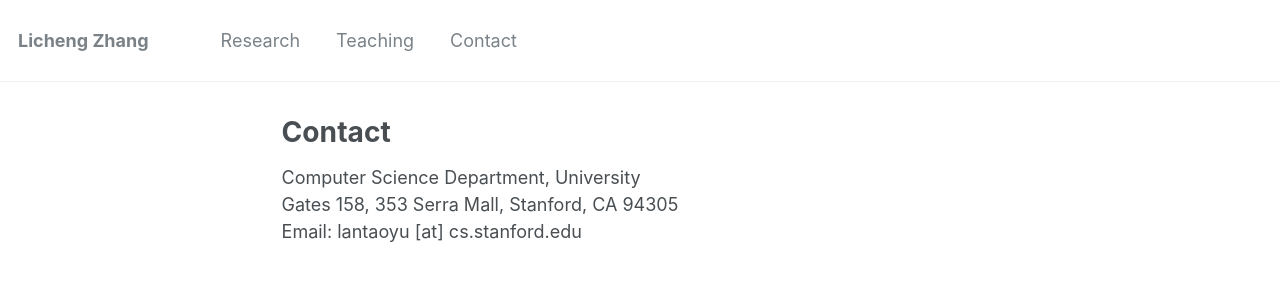
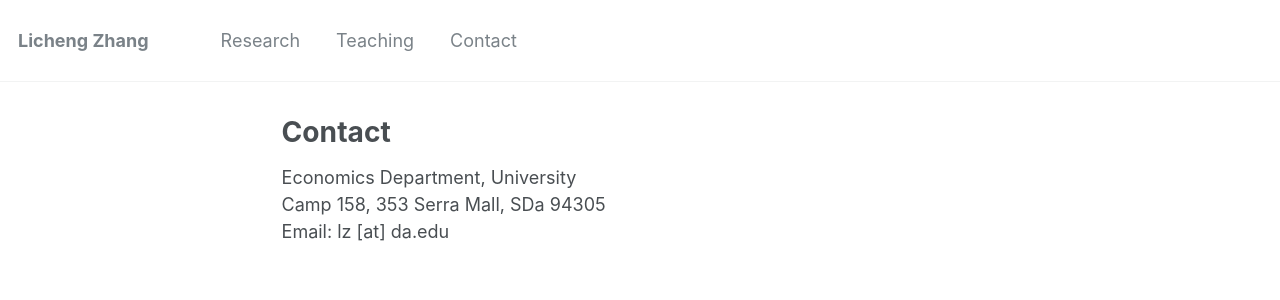
Before and after one commit to lichengzh/lichengzh.github.io, a Jekyll site: the page built from _pages/contact.md, in a window 1280 px wide. Shown: the top 300 px of the page. Built offline with Jekyll 4.4.1, drawn with Linux system fonts in a browser that asks for light colours.

Commit message:
Update contact.md

```diff
--- a/_pages/contact.md
+++ b/_pages/contact.md
@@ -3,6 +3,6 @@ layout: archive
 title: "Contact"
 permalink: /contact/
 ---
-Computer Science Department,  University<br>
-Gates 158, 353 Serra Mall, Stanford, CA 94305<br>
-Email: lantaoyu [at] cs.stanford.edu
+Economics Department,  University<br>
+Camp 158, 353 Serra Mall, SDa 94305<br>
+Email: lz [at] da.edu
```
